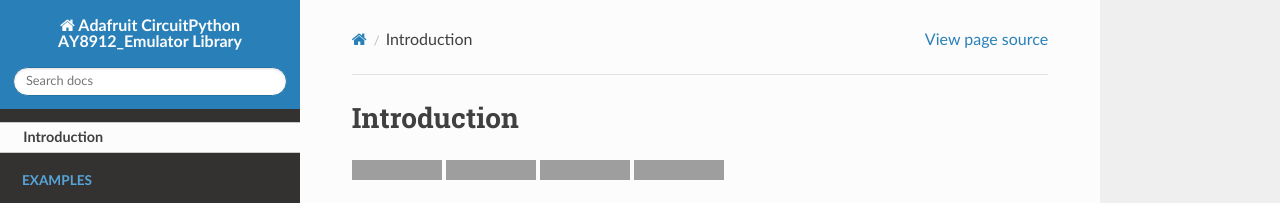
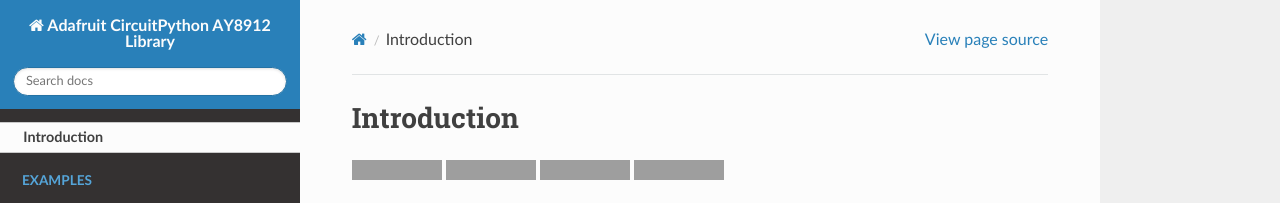
Before and after one commit to adafruit/Adafruit_CircuitPython_AY8912, a Sphinx documentation site: the page built from docs/index.rst, in a window 1280 px wide. Shown: the top 203 px of the page. Built offline with Sphinx 7.4.7 and the Read the Docs theme 3.1.0, drawn with Linux system fonts in a browser that asks for light colours; grey boxes are pictures that could not be loaded.

Commit message:
Update conf.py

```diff
--- a/docs/conf.py
+++ b/docs/conf.py
@@ -46,7 +46,7 @@
 master_doc = "index"
 
 # General information about the project.
-project = "Adafruit CircuitPython AY8912_Emulator Library"
+project = "Adafruit CircuitPython AY8912 Library"
 creation_year = "2026"
 current_year = str(datetime.datetime.now().year)
 year_duration = (
@@ -126,7 +126,7 @@
 html_favicon = "_static/favicon.ico"
 
 # Output file base name for HTML help builder.
-htmlhelp_basename = "Adafruit_CircuitPython_Ay8912_emulator_Librarydoc"
+htmlhelp_basename = "Adafruit_CircuitPython_Ay8912_Librarydoc"
 
 # -- Options for LaTeX output ---------------------------------------------
 
@@ -147,8 +147,8 @@
 latex_documents = [
     (
         master_doc,
-        "Adafruit_CircuitPython_AY8912_Emulator_Library.tex",
-        "Adafruit CircuitPython AY8912_Emulator Library Documentation",
+        "Adafruit_CircuitPython_AY8912_Library.tex",
+        "Adafruit CircuitPython AY8912 Library Documentation",
         author,
         "manual",
     ),
@@ -161,8 +161,8 @@
 man_pages = [
     (
         master_doc,
-        "Adafruit_CircuitPython_AY8912_Emulator_Library",
-        "Adafruit CircuitPython AY8912_Emulator Library Documentation",
+        "Adafruit_CircuitPython_AY8912_Library",
+        "Adafruit CircuitPython AY8912 Library Documentation",
         [author],
         1,
     ),
@@ -176,10 +176,10 @@
 texinfo_documents = [
     (
         master_doc,
-        "Adafruit_CircuitPython_AY8912_Emulator_Library",
-        "Adafruit CircuitPython AY8912_Emulator Library Documentation",
+        "Adafruit_CircuitPython_AY8912_Library",
+        "Adafruit CircuitPython AY8912 Library Documentation",
         author,
-        "Adafruit_CircuitPython_AY8912_Emulator_Library",
+        "Adafruit_CircuitPython_AY8912_Library",
         "One line description of project.",
         "Miscellaneous",
     ),
```
